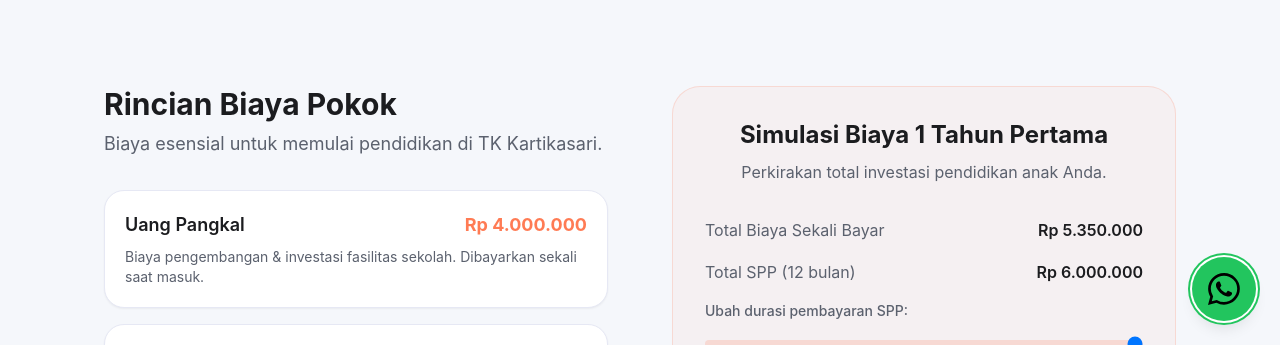
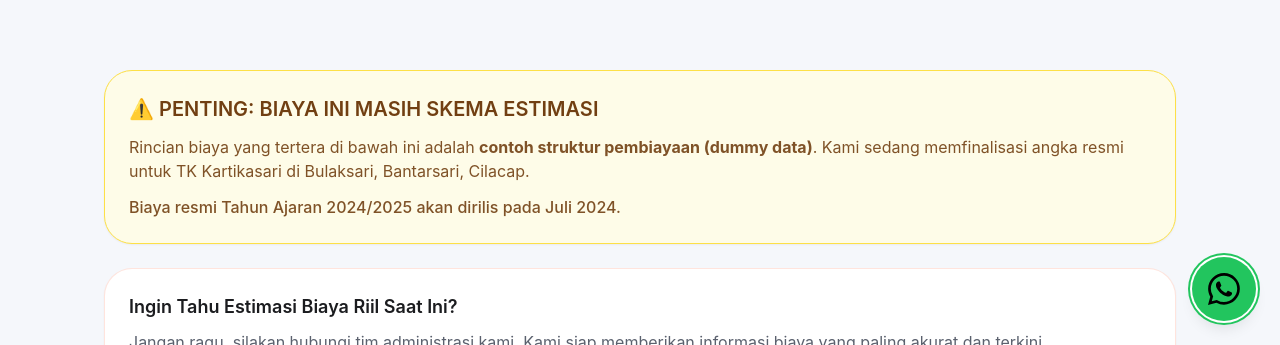
Before and after one commit to jwrfree/tk-kartikasari, a Next.js app: page /biaya in a window 1280 px wide. Both pictures are taken after a click on the button "Hubungi kami via WhatsApp". Shown: the part 455-800 px from the top of the page. Built offline with nearby package versions, Linux system fonts and the light colour scheme; no server answers.

Commit message:
Build comprehensive biaya planning framework

```diff
--- a/app/biaya/BiayaClientComponent.tsx
+++ b/app/biaya/BiayaClientComponent.tsx
@@ -46,8 +46,8 @@ export default function BiayaClientComponent({ biayaPokok }: BiayaClientComponen
       {/* Kolom Rincian Biaya */}
       <div>
         <div className="mb-8">
-          <h3 className="text-3xl font-bold text-text">Rincian Biaya Pokok</h3>
-          <p className="text-lg text-text-muted mt-2">Biaya esensial untuk memulai pendidikan di TK Kartikasari.</p>
+          <h3 className="text-3xl font-bold text-text">Rincian Skema Biaya Pokok (Estimasi)</h3>
+          <p className="text-lg text-text-muted mt-2">Gambaran struktur biaya sementara yang kami gunakan sebagai acuan awal sebelum angka resmi diterbitkan.</p>
         </div>
         <div className="space-y-4">
           {biayaPokok.map((item) => (
@@ -64,8 +64,8 @@ export default function BiayaClientComponent({ biayaPokok }: BiayaClientComponen
 
       {/* Kolom Kalkulator Estimasi */}
       <div className="rounded-2xl bg-primary/5 border border-primary/20 p-8 sticky top-24">
-        <h3 className="text-2xl font-bold text-text text-center">Simulasi Biaya 1 Tahun Pertama</h3>
-        <p className="text-text-muted text-center mt-2">Perkirakan total investasi pendidikan anak Anda.</p>
+        <h3 className="text-2xl font-bold text-text text-center">Simulasi Skema Biaya 1 Tahun Pertama</h3>
+        <p className="text-text-muted text-center mt-2">Gunakan kalkulator ini untuk memahami estimasi awal sebelum kami merilis angka final.</p>
 
         <div className="mt-8">
           {/* Rincian Kalkulasi */}
--- a/app/biaya/page.tsx
+++ b/app/biaya/page.tsx
@@ -2,7 +2,7 @@ import PageHeader from '@/components/layout/PageHeader';
 import PageSection from '@/components/layout/PageSection';
 import SectionHeader from '@/components/layout/SectionHeader';
 import BiayaClientComponent from './BiayaClientComponent';
-import { CheckCircle, InfoCircle } from 'react-bootstrap-icons';
+import { CheckCircle, InfoCircle, Telephone } from 'react-bootstrap-icons';
 import AnimateIn from '@/components/AnimateIn';
 import { getBiayaPageData } from '@/lib/sanity.queries';
 import { createPageMetadata } from '@/lib/metadata';
@@ -27,10 +27,16 @@ const PolicyItem = ({ title, content }: { title: string; content: string }) => (
 
 export default async function BiayaPage() {
   const { biaya } = await getBiayaPageData();
+  const temporaryLabelMap: Record<string, string> = {
+    'Uang Pangkal': 'Uang Pangkal (Skema)',
+    'SPP Bulan Juli': 'SPP Bulan Juli (Estimasi)',
+    'Paket Seragam': 'Paket Seragam (Estimasi)',
+    'Biaya Kegiatan Tahunan': 'Biaya Kegiatan Tahunan (Estimasi)',
+  };
   const biayaPokok = biaya.costStructure
     .filter((item) => item.includedInCalculator)
     .map((item) => ({
-      name: item.name,
+      name: temporaryLabelMap[item.name] ?? `${item.name} (Estimasi)`,
       amount: item.amount,
       description: item.description,
       category: item.type === 'per bulan' ? 'bulanan' : item.type,
@@ -46,24 +52,110 @@ export default async function BiayaPage() {
         description="Kami percaya bahwa pendidikan berkualitas harus dapat diakses. Di sini, Anda akan menemukan semua rincian biaya secara transparan tanpa ada yang ditutupi, lengkap dengan simulasi dan berbagai kemudahan pembayaran."
       />
 
+      <PageSection padding="tight">
+        <div className="space-y-6">
+          <div className="rounded-2xl border border-yellow-300 bg-yellow-50 p-6 shadow-sm">
+            <h2 className="text-xl font-semibold text-yellow-900">⚠️ PENTING: BIAYA INI MASIH SKEMA ESTIMASI</h2>
+            <p className="mt-3 text-sm sm:text-base text-yellow-900/90">
+              Rincian biaya yang tertera di bawah ini adalah <strong>contoh struktur pembiayaan (dummy data)</strong>. Kami sedang memfinalisasi angka resmi untuk TK Kartikasari di Bulaksari, Bantarsari, Cilacap.
+            </p>
+            <p className="mt-3 text-sm sm:text-base text-yellow-900/90 font-medium">
+              Biaya resmi Tahun Ajaran 2024/2025 akan dirilis pada Juli 2024.
+            </p>
+          </div>
+
+          <div className="rounded-2xl border border-primary/20 bg-surface p-6 shadow-sm">
+            <h3 className="text-lg font-semibold text-text">Ingin Tahu Estimasi Biaya Riil Saat Ini?</h3>
+            <p className="mt-2 text-text-muted">
+              Jangan ragu, silakan hubungi tim administrasi kami. Kami siap memberikan informasi biaya yang paling akurat dan terkini.
+            </p>
+            <a
+              href="https://wa.me/6281234567890"
+              className="mt-4 inline-flex items-center justify-center rounded-full bg-primary px-5 py-2.5 text-sm font-semibold text-white shadow transition hover:bg-primary/90 focus:outline-none focus-visible:ring-2 focus-visible:ring-primary/30"
+            >
+              <Telephone className="mr-2 h-4 w-4" aria-hidden="true" />
+              Hubungi Admin PPDB
+            </a>
+          </div>
+        </div>
+      </PageSection>
+
       {/* Bagian Kalkulator dan Rincian Biaya */}
       <AnimateIn>
         <PageSection>
           <BiayaClientComponent biayaPokok={biayaPokok} />
+          <div className="mt-12 rounded-2xl border border-primary/30 bg-primary/5 p-6 text-center">
+            <p className="text-base text-text">
+              Ingin membayar dengan lebih ringan?{' '}
+              <a href="#dukungan-finansial" className="font-semibold text-primary underline-offset-4 hover:underline">
+                Lihat Opsi Cicilan dan Diskon Kami di Bawah →
+              </a>
+            </p>
+          </div>
+        </PageSection>
+      </AnimateIn>
+
+      <AnimateIn>
+        <PageSection>
+          <SectionHeader
+            eyebrow="Perencanaan Menyeluruh"
+            title="Perkiraan Anggaran Bulanan Komprehensif (TCOA)"
+            description="Kami ingin membantu Anda merencanakan anggaran bulanan secara menyeluruh. Berikut adalah estimasi biaya lain di luar SPP, berdasarkan survei umum di area Bulaksari dan Bantarsari."
+          />
+          <div className="mt-10 grid gap-6 lg:grid-cols-2">
+            <div className="space-y-4">
+              <div className="rounded-2xl border border-border bg-surface p-6 shadow-sm">
+                <h3 className="text-lg font-semibold text-text">Transportasi (Antar-Jemput/Pribadi)</h3>
+                <p className="mt-2 text-text-muted">Rp 350.000 - Rp 550.000 per bulan</p>
+              </div>
+              <div className="rounded-2xl border border-border bg-surface p-6 shadow-sm">
+                <h3 className="text-lg font-semibold text-text">Bekal Makanan/Jajanan Sehat</h3>
+                <p className="mt-2 text-text-muted">Rp 250.000 per bulan (jika tidak ada katering)</p>
+              </div>
+              <div className="rounded-2xl border border-border bg-surface p-6 shadow-sm">
+                <h3 className="text-lg font-semibold text-text">Perlengkapan Tambahan</h3>
+                <p className="mt-2 text-text-muted">Rp 75.000 per bulan (misalnya: alat mewarnai pribadi, tas, sepatu)</p>
+              </div>
+            </div>
+            <div className="rounded-2xl border border-primary/20 bg-primary/5 p-8 shadow-sm flex flex-col justify-between">
+              <div>
+                <h3 className="text-2xl font-semibold text-text">Total Anggaran Bulanan (Estimasi)</h3>
+                <p className="mt-3 text-3xl font-bold text-primary">Rp 975.000 - Rp 1.125.000</p>
+                <p className="mt-4 text-sm text-text-muted">
+                  Angka ini membantu Anda melihat gambaran besar kebutuhan bulanan anak di luar komponen biaya sekolah.
+                </p>
+              </div>
+              <div className="mt-8 rounded-xl border border-primary bg-primary text-white p-6 text-center">
+                <p className="font-semibold text-lg">Perhitungan ini masih estimasi skema.</p>
+                <p className="mt-2 text-sm text-primary/90">
+                  Untuk konfirmasi biaya riil yang akurat, dan untuk mengajukan cicilan atau bantuan, silakan hubungi Tim Administrasi PPDB kami.
+                </p>
+                <a
+                  href="https://wa.me/6281234567890"
+                  className="mt-4 inline-flex items-center justify-center rounded-full bg-white px-5 py-2.5 text-sm font-semibold text-primary shadow hover:bg-slate-100 focus:outline-none focus-visible:ring-2 focus-visible:ring-white/70"
+                >
+                  <Telephone className="mr-2 h-4 w-4" aria-hidden="true" />
+                  Hubungi Admin PPDB
+                </a>
+              </div>
+            </div>
+          </div>
         </PageSection>
       </AnimateIn>
 
       {/* Bagian Program Cicilan */}
       {installmentProgram && (
         <AnimateIn>
-          <PageSection className="bg-surfaceAlt">
+          <PageSection className="bg-surfaceAlt" id="dukungan-finansial">
             <SectionHeader
               eyebrow="Fleksibilitas"
-              title={installmentProgram.title}
+              title="Pilihan Dukungan Finansial & Bantuan Biaya"
             />
             <div className="max-w-4xl mx-auto mt-10">
               <div className="bg-surface p-8 rounded-2xl shadow-lg border border-border">
-                <p className="text-center text-lg text-text-muted">{installmentProgram.description}</p>
+                <p className="text-center text-lg text-text-muted">
+                  Fleksibilitas Pembayaran Uang Pangkal: Pilih opsi yang paling sesuai dengan perencanaan keuangan keluarga Anda.
+                </p>
                 <ul className="mt-6 space-y-4">
                   {installmentProgram.options?.map((option: string, index: number) => (
                     <li key={index} className="flex items-start">
@@ -72,6 +164,21 @@ export default async function BiayaPage() {
                     </li>
                   ))}
                 </ul>
+                <div className="mt-8 grid gap-6 md:grid-cols-2">
+                  <div className="rounded-xl border border-primary/20 bg-primary/5 p-5">
+                    <h4 className="text-lg font-semibold text-text">Diskon Keluarga (Saudara Kandung)</h4>
+                    <p className="mt-2 text-sm text-text-muted">
+                      Investasi Anda lebih ringan jika mendaftarkan anak kedua dan seterusnya. Dapatkan diskon X% untuk uang pangkal anak berikutnya.
+                    </p>
+                  </div>
+                  <div className="rounded-xl border border-primary/20 bg-primary/5 p-5">
+                    <h4 className="text-lg font-semibold text-text">Keringanan Biaya/Beasiswa (Untuk Kasus Khusus)</h4>
+                    <p className="mt-2 text-sm text-text-muted">
+                      Kami percaya pendidikan harus dapat diakses. Jika Anda menghadapi kendala finansial, kami memiliki skema bantuan khusus.{' '}
+                      <a href="/kontak" className="font-semibold text-primary underline-offset-4 hover:underline">Pelajari kriteria dan cara pengajuan →</a>
+                    </p>
+                  </div>
+                </div>
                 {installmentProgram.note && (
                   <div className="mt-8 text-center bg-blue-50 border border-blue-200 text-blue-800 p-4 rounded-lg flex items-center justify-center">
                     <InfoCircle className="h-5 w-5 mr-3 flex-shrink-0" />
```
